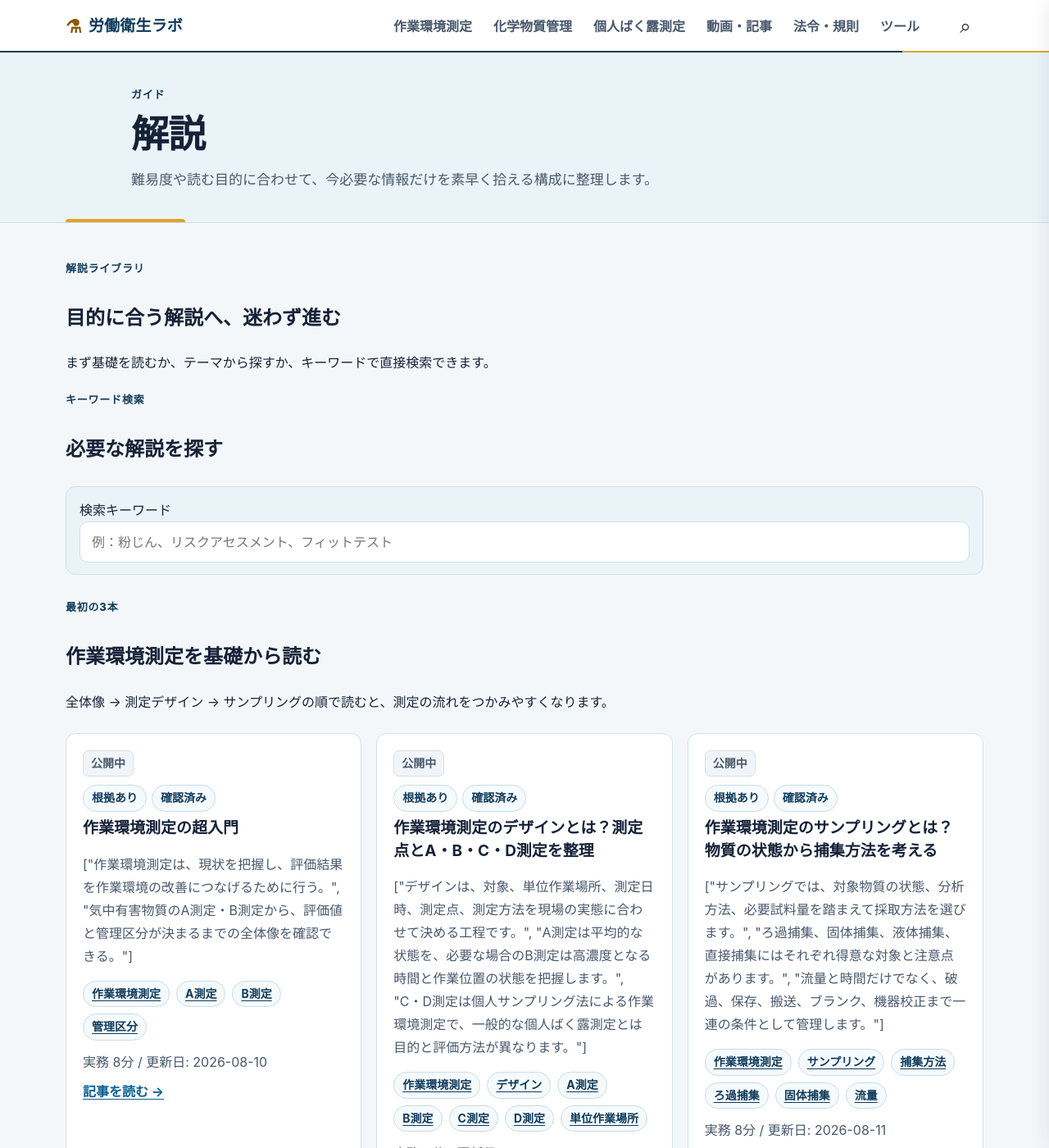
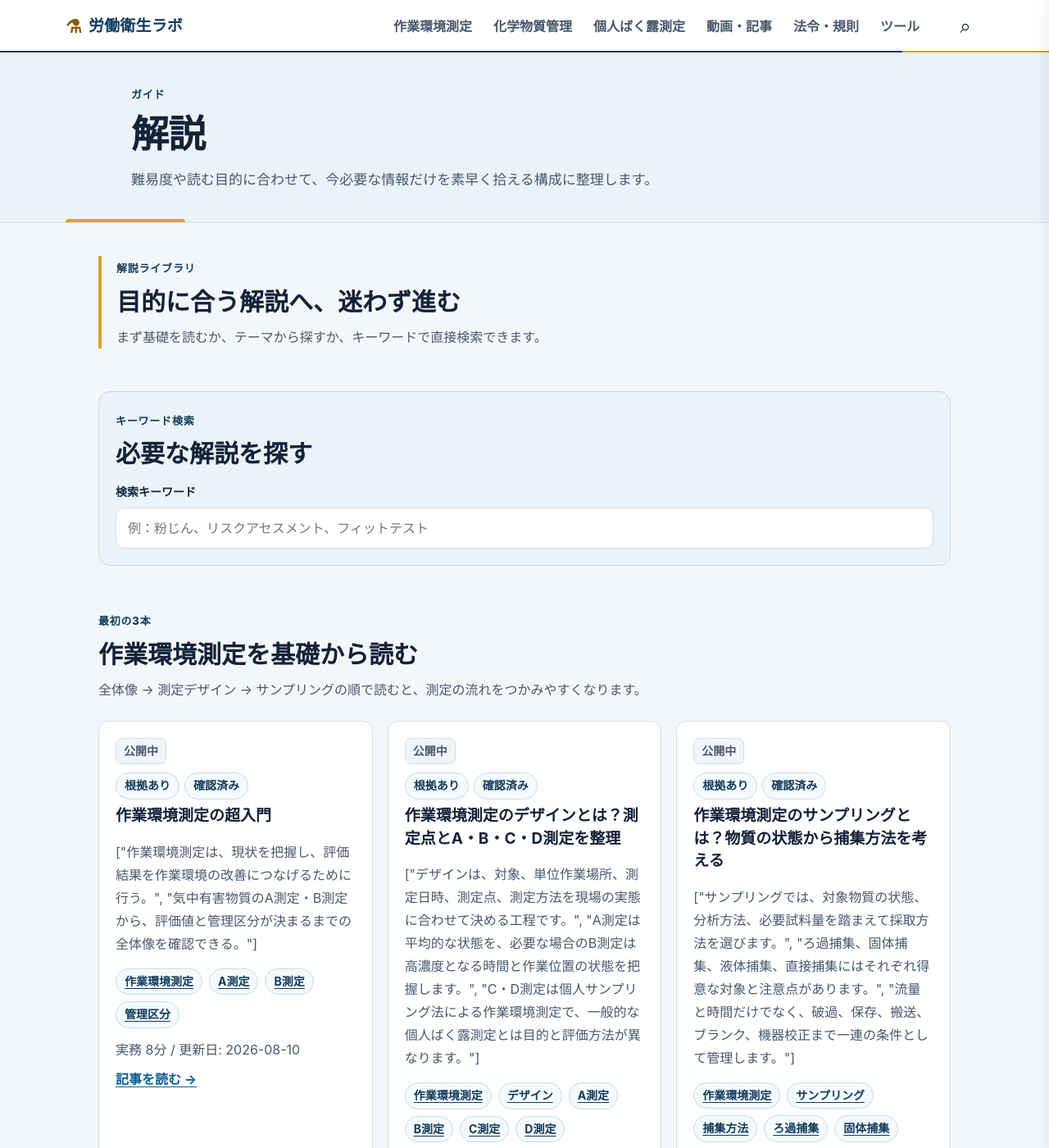
Before and after one commit to rodoeisei-lab/rodoeisei-lab, a Jekyll site: the page built from guides/index.md, in a window 1280 px wide and 1400 px high. Shown: the whole window at 82% size. Built offline with Jekyll 4.4.1, drawn with Linux system fonts in a browser that asks for light colours.

Commit message:
Polish homepage and guides hub styling

```diff
--- a/assets/css/components.css
+++ b/assets/css/components.css
@@ -7,6 +7,7 @@
 .hero-kicker{display:inline-flex;align-items:center;min-height:20px;margin:0 0 12px;padding:0;color:var(--color-primary);font-size:13px;font-weight:850;letter-spacing:.06em}
 .home-hero h1{max-width:760px;margin:0;font-size:clamp(34px,5vw,52px);line-height:1.2;letter-spacing:-.03em}
 .hero-lead{max-width:720px;margin:14px 0 0;color:var(--color-text-secondary);font-size:clamp(17px,2vw,19px);line-height:1.7}
+.hero-audience{display:inline-flex;max-width:100%;margin:12px 0 0;padding:7px 10px;border-left:3px solid var(--color-accent);background:var(--color-accent-soft);color:var(--color-text-secondary);font-size:14px;font-weight:700}
 .hero-actions{display:flex;flex-wrap:wrap;gap:12px;margin-top:24px}
 .hero-primary-btn,.hero-secondary-btn{display:inline-flex;align-items:center;justify-content:center;min-height:50px;padding:10px 20px;border:1px solid var(--color-primary);border-radius:11px;font-size:16px;font-weight:800;text-decoration:none;transition:transform .18s ease,box-shadow .18s ease,background-color .18s ease}
 .hero-primary-btn{background:var(--color-primary);color:#fff}
@@ -17,7 +18,7 @@
 .home-section-heading{max-width:760px}
 .home-section-heading h2,.quick-search-card h2,.external-links-card h2{margin:0;font-size:clamp(24px,4vw,32px);line-height:1.4;letter-spacing:-.02em}
 .home-section-heading>p:last-child{margin:8px 0 0;color:var(--color-text-secondary);font-size:16px}
-.category-grid{display:grid;grid-template-columns:repeat(4,minmax(0,1fr));gap:14px}
+.category-grid{display:grid;grid-template-columns:repeat(3,minmax(0,1fr));gap:14px}
 .category-grid a{display:flex;flex-direction:column;justify-content:space-between;min-height:112px;padding:16px;border:1px solid var(--color-border);border-top:3px solid var(--category-accent,var(--color-primary));border-radius:12px;background:#fff;color:var(--color-text);box-shadow:none;text-decoration:none;transition:transform .18s ease,border-color .18s ease}
 .category-grid a:nth-child(n){--category-accent:var(--color-primary)}.category-grid a:first-child{--category-accent:var(--color-accent)}
 .category-grid a:hover{border-color:var(--category-accent);box-shadow:none;transform:translateY(-1px)}
@@ -175,3 +176,29 @@
 .library-roles{border-left:4px solid var(--color-accent);background:linear-gradient(135deg,#eaf4f8 0%,#f8fbfc 72%,#fff8e7 100%)}
 .library-page__notice,.library-caution{border-left-color:var(--color-accent);background:var(--color-accent-soft)}
 .video-hub__intro,.video-channel,.video-hub__guide,.article-youtube{border-top:3px solid #b8d4e5;background:#fff;box-shadow:var(--shadow)}
+
+
+/* Guides hub */
+.guides-hub{display:grid;gap:52px;max-width:1040px;margin-inline:auto}
+.guides-hub__intro{max-width:780px;padding-left:18px;border-left:4px solid var(--color-accent)}
+.guides-hub__intro h2,.guides-hub__heading h2,.guides-hub__search h2{margin:0;font-size:clamp(24px,4vw,30px);line-height:1.4}
+.guides-hub__intro>p:last-child,.guides-hub__heading>p:last-child{margin:8px 0 0;color:var(--color-text-secondary)}
+.guides-hub__search{padding:20px;border:1px solid #c9dce8;border-radius:14px;background:var(--color-blue-soft)}
+.guides-hub__search .filter-search{margin:14px 0 0;padding:0;border:0;background:transparent}
+.guides-hub__search .filter-search label{display:block;margin-bottom:6px;color:var(--color-text);font-size:14px;font-weight:800}
+.guides-hub__section{min-width:0}
+.guides-topic-grid{display:grid;grid-template-columns:repeat(3,minmax(0,1fr));gap:12px;margin-top:18px}
+.guides-topic-grid a{display:flex;min-height:112px;padding:16px;border:1px solid var(--color-border);border-top:3px solid var(--color-primary);border-radius:12px;background:#fff;color:var(--color-text);flex-direction:column;justify-content:space-between;text-decoration:none}
+.guides-topic-grid a:first-child{border-top-color:var(--color-accent)}
+.guides-topic-grid a:hover{border-color:#b6cdda;transform:translateY(-1px)}
+.guides-topic-grid strong{font-size:18px}
+.guides-topic-grid span{margin-top:8px;color:var(--color-text-secondary);font-size:14px;line-height:1.55}
+.guides-cards--recent{grid-template-columns:repeat(3,minmax(0,1fr))}
+@media(max-width:900px){.guides-topic-grid{grid-template-columns:repeat(2,minmax(0,1fr))}}
+@media(max-width:600px){
+  .hero-audience{display:block}
+  .guides-hub{gap:40px}
+  .guides-hub__search{padding:16px}
+  .guides-topic-grid{grid-template-columns:1fr;gap:8px}
+  .guides-topic-grid a{min-height:0;padding:14px}
+}
```
